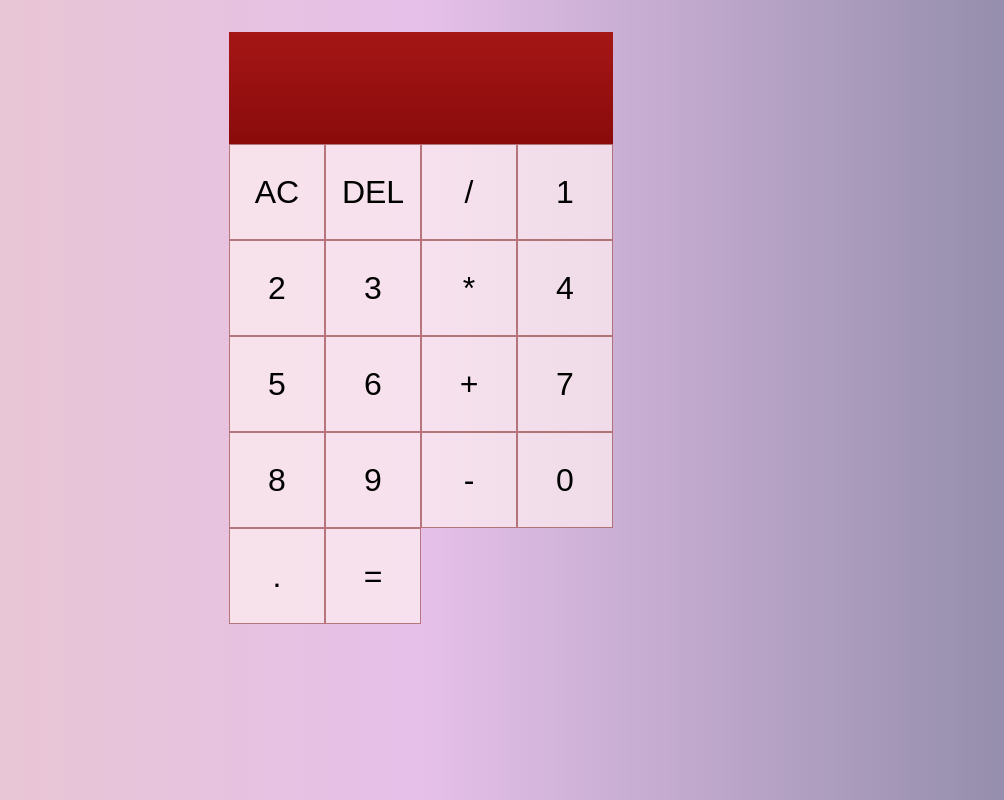
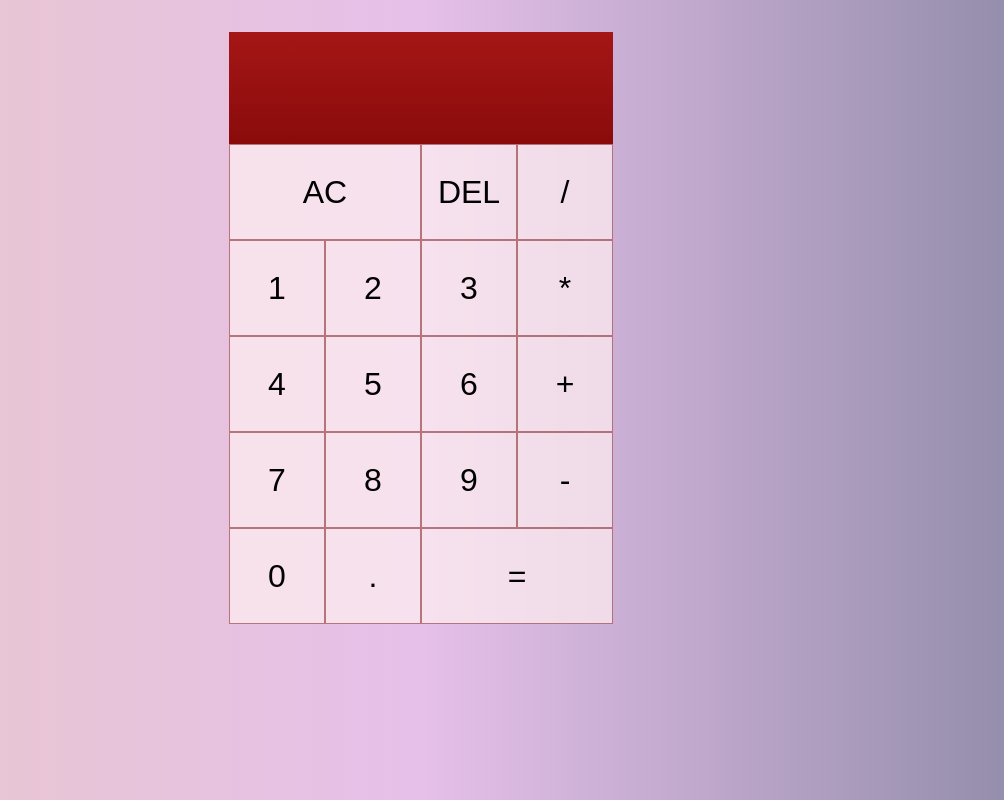
Before and after one commit to krause-matt/react-calculator, a React (Create React App) app: page / in a window 1280 px wide. Shown: the whole page, without its empty margins (219-1223 px from the left). Built offline with nearby package versions, Linux system fonts and the light colour scheme.

Commit message:
Added boolean calcResult to state for deleting entire currentValue off calculator screen if DEL key is pressed immediately following a function evaluation

```diff
--- a/src/App.js
+++ b/src/App.js
@@ -2,9 +2,6 @@ import { useReducer } from "react";
 import "./app.css";
 import NumberButton from "./NumberButton.js";
 import FunctionButton from "./FunctionButton.js";
-import ClearButton from "./ClearButton";
-import DeleteButton from "./DeleteButton";
-import EqualsButton from "./EqualsButton";
 
 export const ACTIONS = {
   CHOOSE_NUMBER: "choose-number",
@@ -21,7 +18,7 @@ function reducer(state, { action, payload }) {
         !state.currentEntry &&
         (payload.number === "0" || payload.number === ".")
       ) {
-        return { state };
+        return state;
       } else if (payload.number === "." && state.currentEntry.includes(".")) {
         return { ...state, currentEntry: state.currentEntry };
       } else {
@@ -76,16 +73,18 @@ function reducer(state, { action, payload }) {
       if (!state.currentEntry && state.mathFunction) {
         return { ...state, mathFunction: payload.math };
       }
+      break;
 
     case ACTIONS.EVALUATE_EQUATION:
       if (!state.currentEntry || !state.previousEntry || !state.mathFunction) {
-        return { ...state };
+        return state;
       } else {
         if (state.mathFunction === "/") {
           return {
             currentEntry: state.previousEntry / state.currentEntry,
             previousEntry: "",
             mathFunction: "",
+            calcResult: true,
           };
         }
         if (state.mathFunction === "*") {
@@ -93,6 +92,7 @@ function reducer(state, { action, payload }) {
             currentEntry: state.previousEntry * state.currentEntry,
             previousEntry: "",
             mathFunction: "",
+            calcResult: true,
           };
         }
         if (state.mathFunction === "+") {
@@ -100,6 +100,7 @@ function reducer(state, { action, payload }) {
             currentEntry: +state.previousEntry + +state.currentEntry,
             previousEntry: "",
             mathFunction: "",
+            calcResult: true,
           };
         }
         if (state.mathFunction === "-") {
@@ -107,9 +108,11 @@ function reducer(state, { action, payload }) {
             currentEntry: +state.previousEntry - +state.currentEntry,
             previousEntry: "",
             mathFunction: "",
+            calcResult: true,
           };
         }
       }
+      break;
 
     case ACTIONS.CLEAR_SCREEN:
       return {};
@@ -117,7 +120,7 @@ function reducer(state, { action, payload }) {
     case ACTIONS.DELETE_NUMBER:
       if (!state.currentEntry) {
         if (!state.mathFunction) {
-          return { ...state };
+          return state;
         } else {
           return {
             currentEntry: state.previousEntry,
@@ -125,6 +128,13 @@ function reducer(state, { action, payload }) {
             mathFunction: "",
           };
         }
+      } else {
+        if (state.calcResult) {
+          return {
+            ...state,
+            currentEntry: "",
+            calcResult: false,
+          };
         } else {
           const currentEntryString = state.currentEntry.toString();
           return {
@@ -135,9 +145,10 @@ function reducer(state, { action, payload }) {
             ),
           };
         }
+      }
 
     default:
-      console.log("default");
+      console.log("Error");
   }
 }
 
@@ -155,8 +166,21 @@ function App() {
         </div>
         <div className="current-entry">{currentEntry}</div>
       </div>
-      <ClearButton className="two-col" dispatch={dispatch} clearText="AC" />
-      <DeleteButton dispatch={dispatch} deleteText="DEL" />
+      <button
+        className="two-col"
+        onClick={() => {
+          dispatch({ action: ACTIONS.CLEAR_SCREEN });
+        }}
+      >
+        AC
+      </button>
+      <button
+        onClick={() => {
+          dispatch({ action: ACTIONS.DELETE_NUMBER });
+        }}
+      >
+        DEL
+      </button>
       <FunctionButton dispatch={dispatch} math="/" />
       <NumberButton dispatch={dispatch} number="1" />
       <NumberButton dispatch={dispatch} number="2" />
@@ -172,7 +196,14 @@ function App() {
       <FunctionButton dispatch={dispatch} math="-" />
       <NumberButton dispatch={dispatch} number="0" />
       <NumberButton dispatch={dispatch} number="." />
-      <EqualsButton className="two-col" dispatch={dispatch} equalSign="=" />
+      <button
+        className="two-col"
+        onClick={() => {
+          dispatch({ action: ACTIONS.EVALUATE_EQUATION });
+        }}
+      >
+        =
+      </button>
     </div>
   );
 }
--- a/src/ClearButton.js
+++ /dev/null
@@ -1,9 +0,0 @@
-import { ACTIONS } from "./App";
-
-export default function ClearButton({ dispatch, clearText }) {
-  return (
-    <button onClick={() => dispatch({ action: ACTIONS.CLEAR_SCREEN })}>
-      {clearText}
-    </button>
-  );
-}
--- a/src/DeleteButton.js
+++ /dev/null
@@ -1,13 +0,0 @@
-import { ACTIONS } from "./App";
-
-export default function DeleteButton({ dispatch, deleteText }) {
-  return (
-    <button
-      onClick={() =>
-        dispatch({ action: ACTIONS.DELETE_NUMBER, payload: { deleteText } })
-      }
-    >
-      {deleteText}
-    </button>
-  );
-}
--- a/src/EqualsButton.js
+++ /dev/null
@@ -1,9 +0,0 @@
-import { ACTIONS } from "./App";
-
-export default function EqualsButton({ dispatch, equalSign }) {
-  return (
-    <button onClick={() => dispatch({ action: ACTIONS.EVALUATE_EQUATION })}>
-      {equalSign}
-    </button>
-  );
-}
```
Lines whose indentation alone changed are shown as unchanged.
